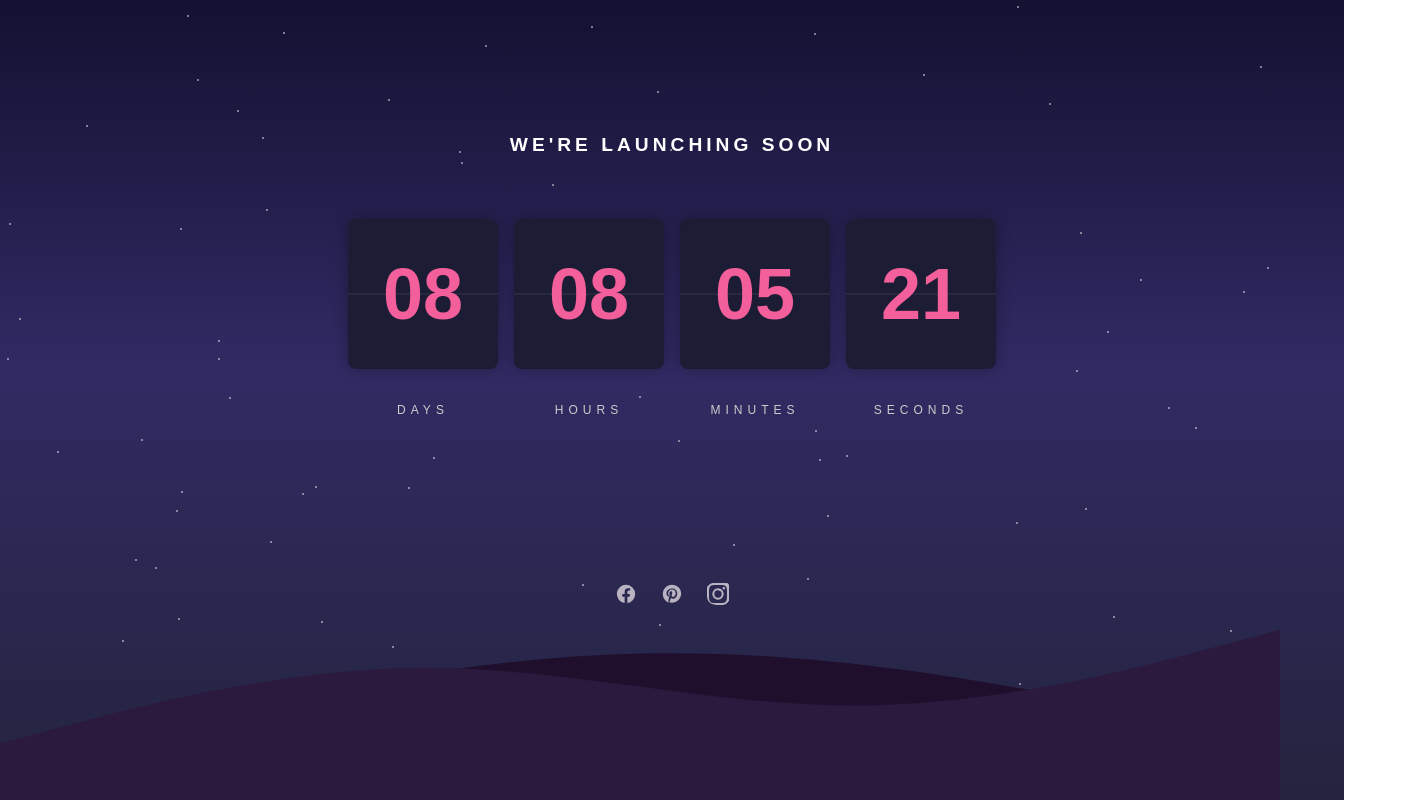
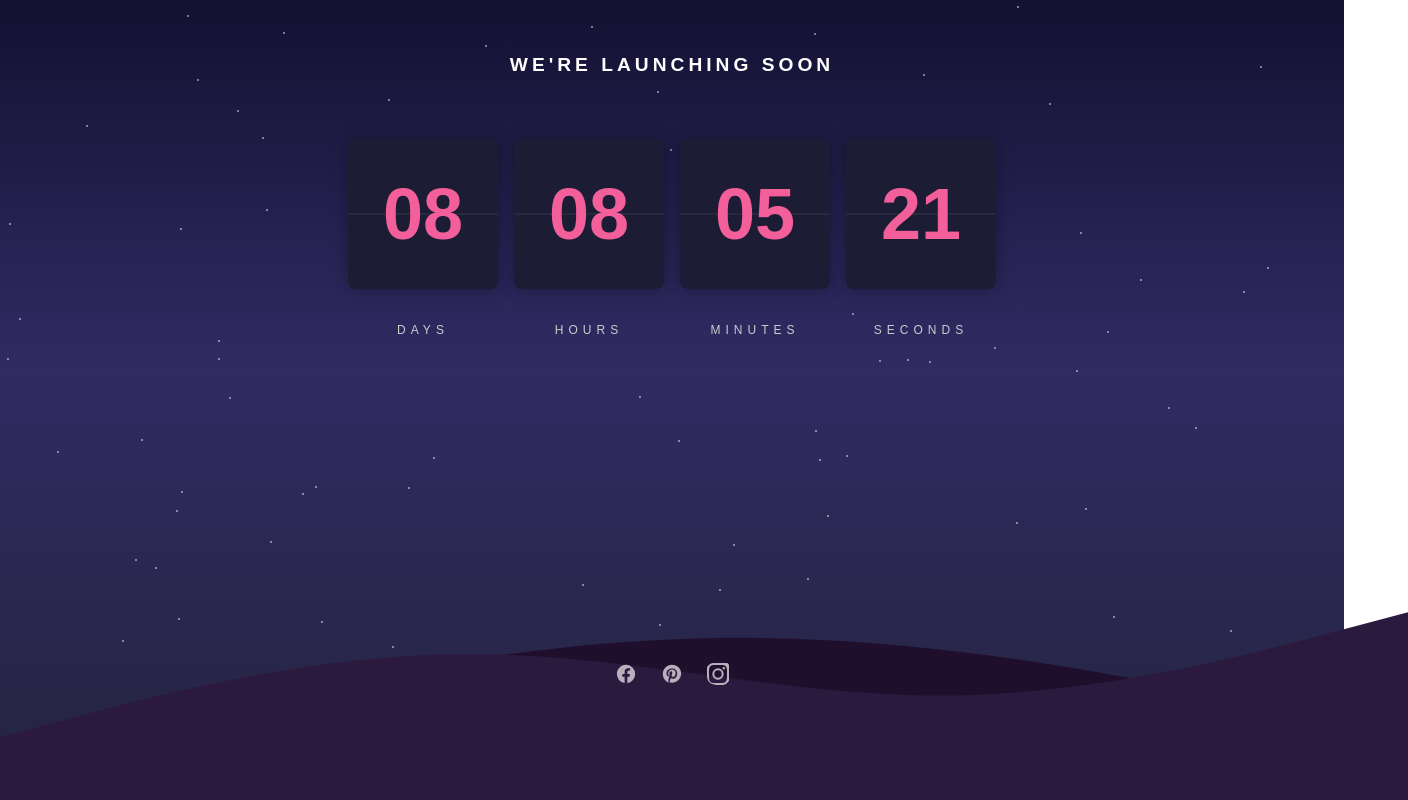
Before and after one commit to radhika757/kraftshala-assignment, a React (Vite) app: page / in a window 1280 px wide. Shown: the part 64-864 px from the top of the page, 1408 px wide, since content can reach past the window. Built offline with nearby package versions, Linux system fonts and the light colour scheme.

Commit message:
adjusted the icons

```diff
--- a/src/components/CountDownTimer.jsx
+++ b/src/components/CountDownTimer.jsx
@@ -50,7 +50,6 @@ useEffect(() => {
     });
   }, []);
 
-
   return (
     <div className={styles.timerContainer}>
       {/* Rendring multiple random stars */}
@@ -85,10 +84,17 @@ useEffect(() => {
           target="_blank"
           rel="noopener noreferrer"
         >
-          <svg width="24" height="24" fill="#fff" viewBox="0 0 24 24">
+          <svg
+            width="14"
+            height="14"
+            fill="#d3cbd4"
+            viewBox="0 0 24 24"
+            xmlns="http://www.w3.org/2000/svg"
+          >
             <path d="M22 12a10 10 0 1 0-11.5 9.9v-7H8v-3h2.5V9.5c0-2.5 1.5-3.9 3.8-3.9 1.1 0 2.2.2 2.2.2v2.4h-1.3c-1.3 0-1.7.8-1.7 1.6V12h2.8l-.4 3h-2.4v7A10 10 0 0 0 22 12z" />
           </svg>
         </a>
+
         <a
           href="#"
           aria-label="Pinterest"
@@ -129,7 +135,6 @@ useEffect(() => {
           ></path>
         </svg>
       </div>
-
     </div>
   );
 };
--- a/src/components/CountDownTimer.module.css
+++ b/src/components/CountDownTimer.module.css
@@ -67,9 +67,10 @@
 }
 
 .socials {
-  margin-top: 10rem;
+  margin-top: 20rem;
   display: flex;
   gap: 1.5rem;
+  z-index: 5;
   font-size: 1.5rem;
 }
 
@@ -81,11 +82,12 @@
   transition: transform 0.3s ease, opacity 0.3s ease;
 }
 
+
 .mountains {
   position: absolute;
   bottom: 0;
   left: 0;
-  width: 100%;
+   width: 110vw;
   overflow: hidden;
   z-index: 1;
 }
```
Lines whose indentation alone changed are shown as unchanged.
